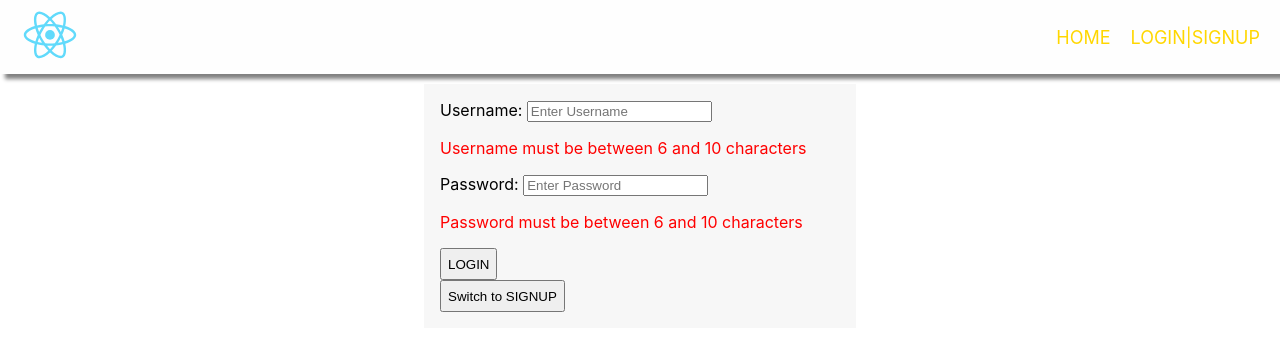
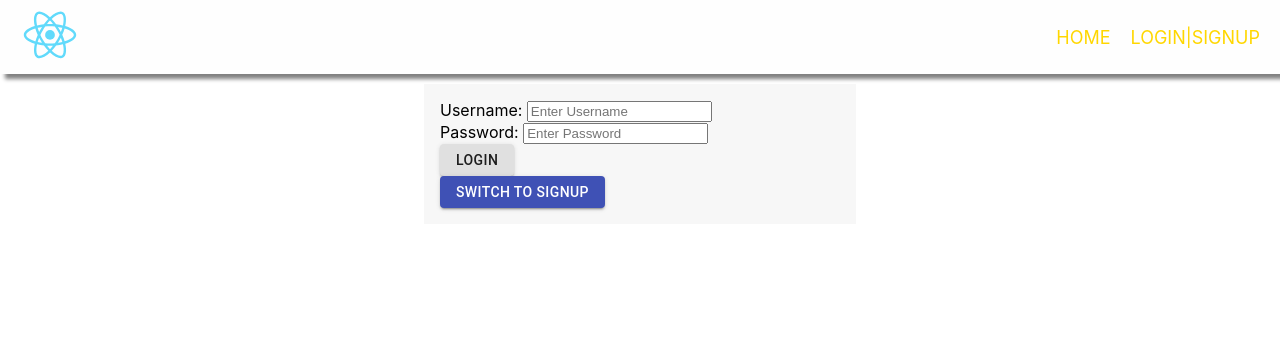
Before and after one commit to SinthooranR/Banking_App, a React (Create React App) app in the folder frontend/: page /authentication in a window 1280 px wide. Shown: the top 350 px of the page. Built offline with nearby package versions, Linux system fonts and the light colour scheme.

Commit message:
Made Changes in the form validation and added soe material-ui buttons

```diff
--- a/frontend/package.json
+++ b/frontend/package.json
@@ -3,6 +3,7 @@
   "version": "0.1.0",
   "private": true,
   "dependencies": {
+    "@material-ui/core": "^4.11.0",
     "@testing-library/jest-dom": "^4.2.4",
     "@testing-library/react": "^9.5.0",
     "@testing-library/user-event": "^7.2.1",
--- a/frontend/src/components/Shared/Navigation/Navbar.js
+++ b/frontend/src/components/Shared/Navigation/Navbar.js
@@ -4,7 +4,7 @@ import logo from "../../../logo.svg";
 import NavItem from "./NavItem";
 
 import { Authenticate } from "../../../authContext";
-import Button from "../UI/Button";
+import Button from '@material-ui/core/Button';
 
 import classes from "./Navbar.module.css";
 
@@ -35,7 +35,7 @@ const Navbar = () => {
           {auth.loggedIn && (
             <React.Fragment>
               <NavItem routeLink="/cards" routeName="CardStuff" />
-              <Button danger onClick={logoutHandler}>
+              <Button color="secondary" onClick={logoutHandler} variant="contained">
                 LOGOUT
               </Button>
             </React.Fragment>
--- a/frontend/src/components/Shared/UI/Button.css
+++ /dev/null
@@ -1,4 +0,0 @@
-.danger{
-    background-color: red;
-    height: 2rem;
-}
--- a/frontend/src/components/Shared/UI/Button.js
+++ /dev/null
@@ -1,12 +0,0 @@
-import React from 'react';
-import './Button.css';
-
-const button = (props) => {
-    return(
-        <button className={`${props.danger && 'danger'}`}  onClick={props.onClick} type={props.type}>
-            {props.children}
-        </button>
-    );
-}
-
-export default button;
--- a/frontend/src/pages/Users/Authentication.js
+++ b/frontend/src/pages/Users/Authentication.js
@@ -2,40 +2,51 @@ import React, { useContext, useState } from "react";
 import { useHistory } from "react-router-dom";
 
 import classes from "./Authentication.module.css";
-import Button from "../../components/Shared/UI/Button";
+// import Button from "../../components/Shared/UI/Button";
+
+import Button from '@material-ui/core/Button';
 import { Authenticate } from "../../authContext";
-
 
 const Login = (props) => {
   const [name, setName] = useState();
   const [username, setUsername] = useState();
   const [password, setPassword] = useState();
   const [signupMode, setSignupMode] = useState(false);
+  const [errUsername, setErrUsername] = useState(false);
+  const [errPassword, setErrPassword] = useState(false);
+  const [errName, setErrName] = useState(false);
 
   const auth = useContext(Authenticate);
   const history = useHistory();
 
-  // constructor(props) {
-  //   super(props);
-  //   this.state = {
-  //     name: "",
-  //     username: "",
-  //     password: "",
-  //     signupMode: false,
-  //     disableButton: false
-  //   };
-  // }
-
   const handleNameChange = (event) => {
     setName(event.target.value);
+    if(!event.target.value){
+      setErrName(true);
+    }
+    else{
+      setErrName(false);
+    }
   };
 
   const handleUsernameChange = (event) => {
     setUsername(event.target.value);
+    if(event.target.value.length < 6 || event.target.value.length > 10){
+      setErrUsername(true);
+    }
+    else{
+      setErrUsername(false);
+    }
   };
 
   const handlePasswordChange = (event) => {
     setPassword(event.target.value);
+    if(event.target.value.length < 6 || event.target.value.length > 10){
+      setErrPassword(true);
+    }
+    else{
+      setErrPassword(false);
+    }
   };
 
   const handleSubmit = (event) => {
@@ -43,18 +54,24 @@ const Login = (props) => {
       alert(`${username}, ${password}`);
       // this will pass the boolean data as true when the user has logged in
       auth.login();
-      history.push('/') //redirects the user back to main page
+      history.push("/"); //redirects the user back to main page
     } else {
       alert(`${name}, ${username}, ${password}`);
       // this will pass the boolean data as true when the user has logged in
       auth.login();
-      history.push('/') //redirects the user back to main page
+      history.push("/"); //redirects the user back to main page
     }
     event.preventDefault();
   };
 
   const modeSwitchHandler = (event) => {
     setSignupMode((prevMode) => !prevMode);
+    setName("");
+    setUsername("");
+    setPassword("");
+    setErrUsername(false);
+    setErrPassword(false);
+    setErrName(false);
     event.preventDefault();
   };
 
@@ -71,9 +88,11 @@ const Login = (props) => {
                 value={name}
                 onChange={handleNameChange}
               />
-              {
-                !name && <p className={classes.characterErrorMsg}>Please enter your name</p>
-              }
+              {errName && (
+                <p className={classes.characterErrorMsg}>
+                  Please enter your name
+                </p>
+              )}
             </div>
           )}
           <label>Username: </label>
@@ -83,9 +102,10 @@ const Login = (props) => {
             value={username}
             onChange={handleUsernameChange}
           />
-            {
-            (!username || (username.length < 6 || username.length > 10)) && <p className={classes.characterErrorMsg}>Username must be between 6 and 10 characters</p>
-            }
+
+          {
+            errUsername && <p className={classes.characterErrorMsg}>Username must be between 6 and 10 characters</p>
+          }
         </div>
         <div>
           <label>Password: </label>
@@ -95,15 +115,17 @@ const Login = (props) => {
             value={password}
             onChange={handlePasswordChange}
           />
-          {
-            (!password || (password.length < 6 || password.length > 10)) && <p className={classes.characterErrorMsg}>Password must be between 6 and 10 characters</p>
-          }
+          {errPassword && (
+            <p className={classes.characterErrorMsg}>
+              Password must be between 6 and 10 characters
+            </p>
+          )}
         </div>
         <div>
-          <Button type="submit">{signupMode ? "SIGNUP" : "LOGIN"}</Button>
+          <Button type="submit" variant="contained">{signupMode ? "SIGNUP" : "LOGIN" }</Button>
         </div>
         <div>
-          <Button onClick={modeSwitchHandler}>
+          <Button onClick={modeSwitchHandler} color="primary" variant="contained">
             Switch to {!signupMode ? "SIGNUP" : "LOGIN"}
           </Button>
         </div>
```
Also changed, not shown: 1 other file (tests, documents, lock files or other folders).
